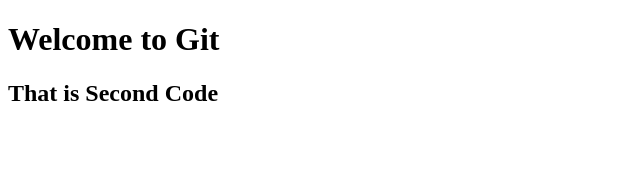
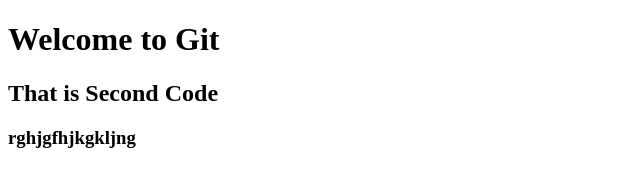
Before and after one commit to Sathish-43/Sample_github_process, a plain HTML site: page index.html in a window 1280 px wide. Shown: the whole page, without its empty margins (0-640 px from the left). Drawn offline with Linux system fonts and the light colour scheme.

Commit message:
fix add h3 tag data for this file

```diff
--- a/index.html
+++ b/index.html
@@ -9,6 +9,7 @@
 
     <h1>Welcome to Git</h1>
     <h2>That is Second Code</h2>
+    <h3>rghjgfhjkgkljng</h3>
 
 </body>
 </html>
```
